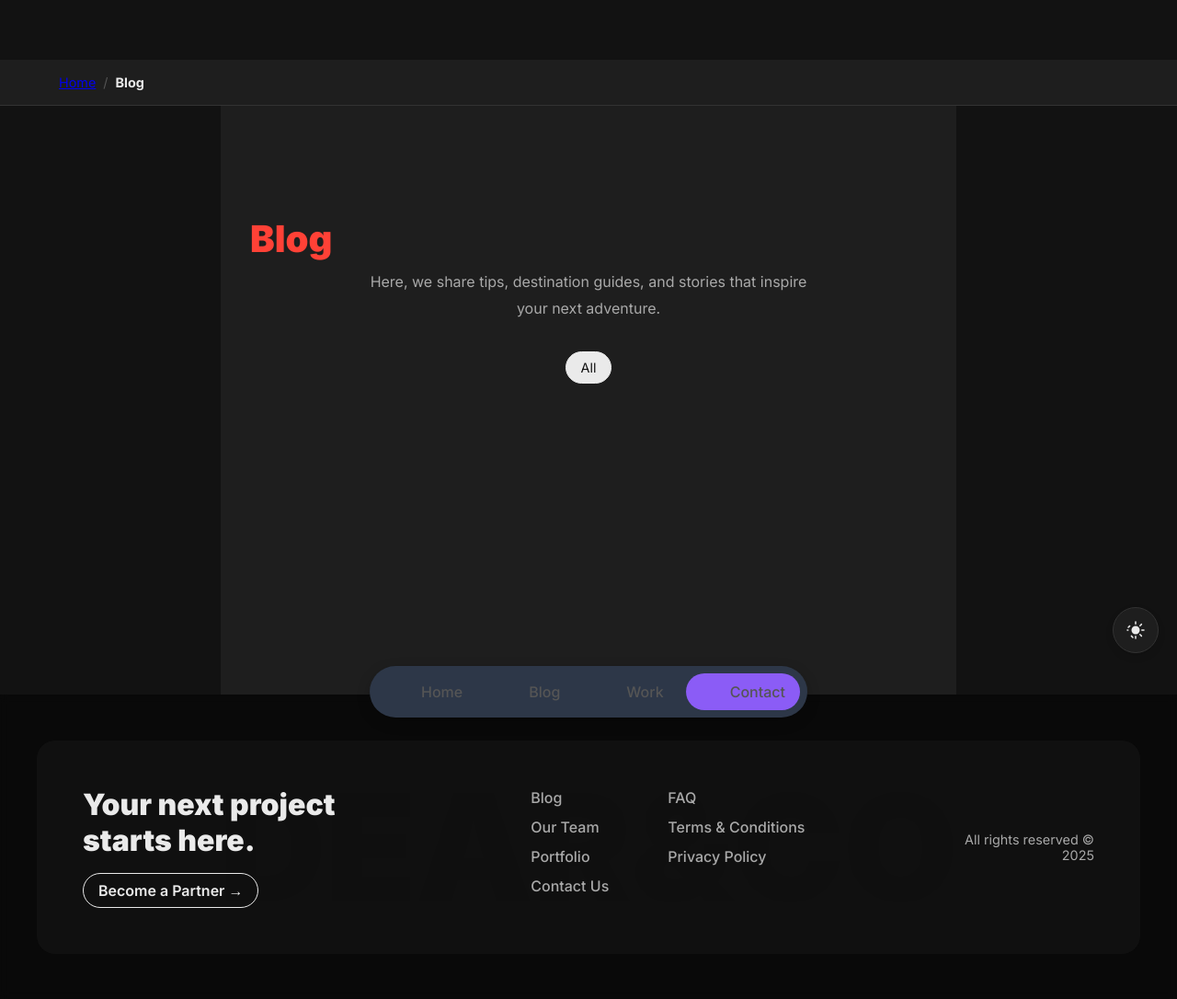
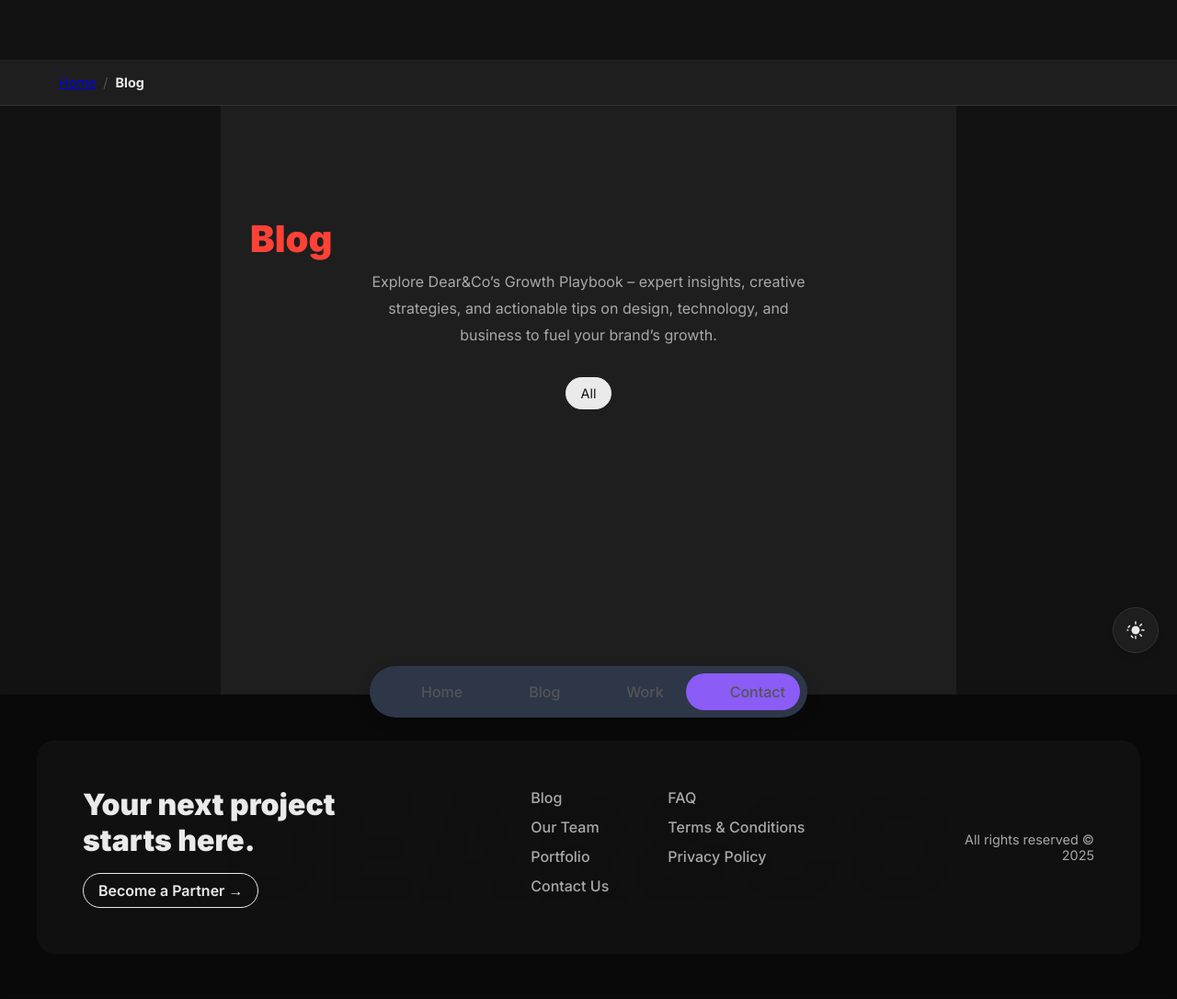
Before and after one commit to kirokir/dearnco-django, a Django app: page /blog/ in a window 1280 px wide. Shown: the top 1086 px of the page at 92% size. Run offline with Django 5.2, Linux system fonts and the light colour scheme; data comes from the database, SQL or seed files in the repository; data that the repository does not hold is empty.

Commit message:
edit inn the text intro of blog page

```diff
--- a/blog/templates/blog/blog_index.html
+++ b/blog/templates/blog/blog_index.html
@@ -30,7 +30,7 @@
     {% endif %}
 
     <h1>Blog</h1>
-    <p class="index-subtitle">Here, we share tips, destination guides, and stories that inspire your next adventure.</p>
+    <p class="index-subtitle">Explore Dear&Co’s Growth Playbook – expert insights, creative strategies, and actionable tips on design, technology, and business to fuel your brand’s growth.</p>
 
     <div class="blog-filters">
         <a href="#" class="filter-btn active">All</a>
```
